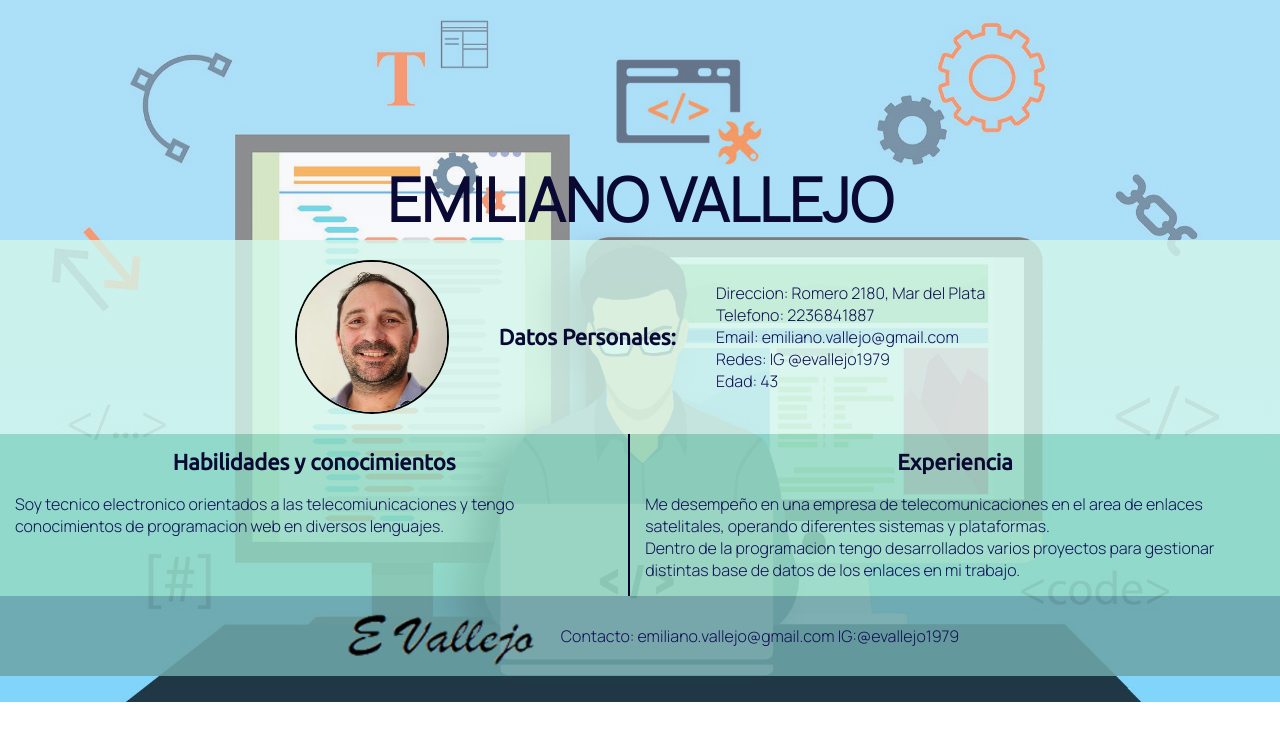
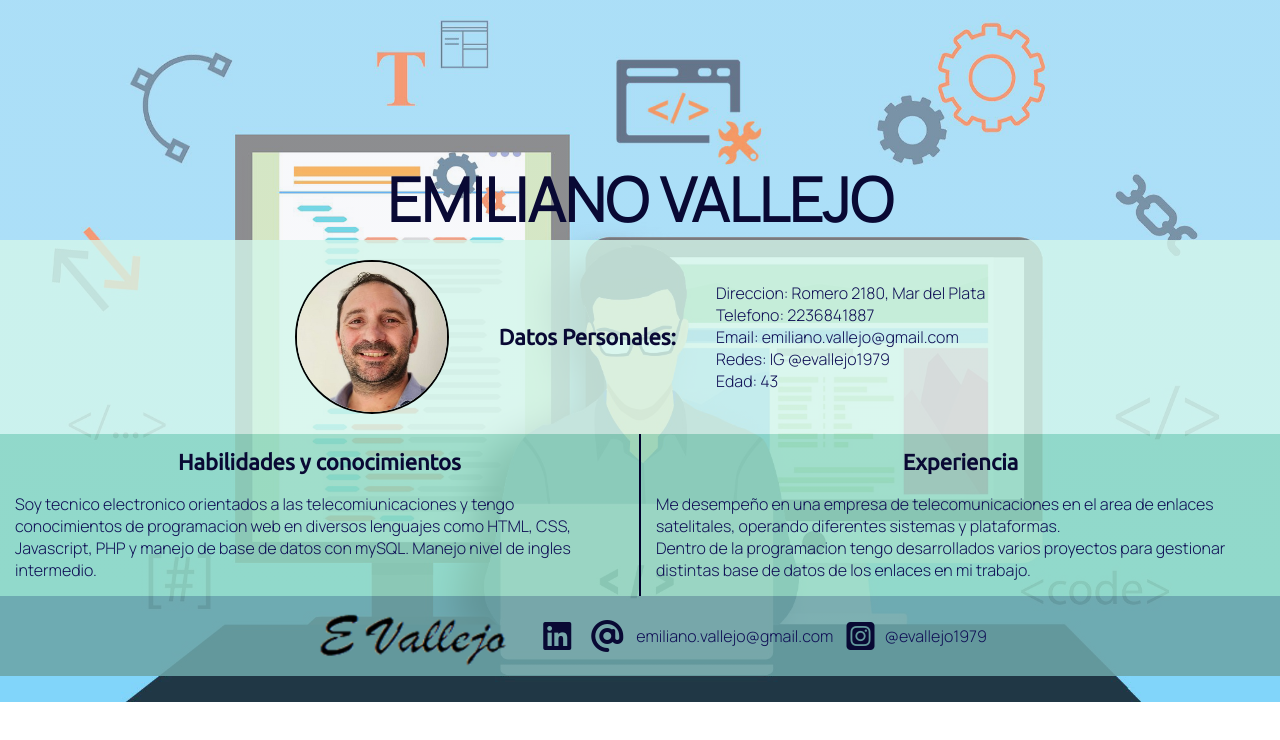
Before and after one commit to vallejoem/emilianovallejo, a plain HTML site: page clase-3/curriculum vitae/cvemiliano.html in a window 1280 px wide. Drawn offline with Linux system fonts and the light colour scheme.

Commit message:
agregue iconos y mejore el section

```diff
--- a/clase-3/curriculum vitae/cvemiliano.html
+++ b/clase-3/curriculum vitae/cvemiliano.html
@@ -8,7 +8,7 @@
     <link rel="preconnect" href="https://fonts.googleapis.com">
     <link rel="preconnect" href="https://fonts.gstatic.com" crossorigin>
     <link href="https://fonts.googleapis.com/css2?family=Manrope:wght@300&family=Ubuntu:ital@0;1&display=swap" rel="stylesheet">
-
+    <script src="https://kit.fontawesome.com/19c666822b.js" crossorigin="anonymous"></script>
     <title>CV Emiliano Vallejo</title>
 </head>
 <body>
@@ -34,7 +34,7 @@
         <section>
             <div class="contenido" style="border-right: 2px solid rgb(2, 2, 45);">
                 <h3 class="subtitulo">Habilidades y conocimientos</h3><br>
-                <p class="parrafo">Soy tecnico electronico orientados a las telecomiunicaciones y tengo conocimientos de programacion web en diversos lenguajes.<br></p>
+                <p class="parrafo">Soy tecnico electronico orientados a las telecomiunicaciones y tengo conocimientos de programacion web en diversos lenguajes como HTML, CSS, Javascript, PHP y manejo de base de datos con mySQL. Manejo nivel de ingles intermedio.<br></p>
             </div>
             <div class="contenido">
                 <h3 class="subtitulo">Experiencia</h3><br>
@@ -43,7 +43,7 @@
         </section>
     </main>
     <footer>
-        <img src="./images/firma.png" style="width: 200px; height: 60px; padding: 10px 20px;"> <p class="parrafo">Contacto: emiliano.vallejo@gmail.com IG:@evallejo1979</p>
+        <img src="./images/firma.png" style="width: 200px; height: 60px; padding: 10px 20px;"><a href="https://www.linkedin.com/in/emiliano-vallejo-25414a226/" target="_blank"><i class="fa-brands fa-linkedin fa-2xl"></i></a><p class="parrafo"><i class="fa-solid fa-at fa-2xl" ></i> emiliano.vallejo@gmail.com <a href="https://www.instagram.com/evallejo1979/" target="_blank"><i class="fa-brands fa-square-instagram fa-2xl"></i></a>@evallejo1979</p>
     </footer>
 </body>
 </html>
--- a/clase-3/curriculum vitae/estilos.css
+++ b/clase-3/curriculum vitae/estilos.css
@@ -74,6 +74,7 @@ header{
   }
   .contenido{
     display: flex;
+    flex: 1;
     flex-direction: column;
     align-items: center;
     padding: 15px;
@@ -85,3 +86,7 @@ header{
     color: var(--color-1);
     background-color: var(--color-3);
   }
+footer i{
+  margin: 10px;
+  color: var(--color-1);
+}
```
